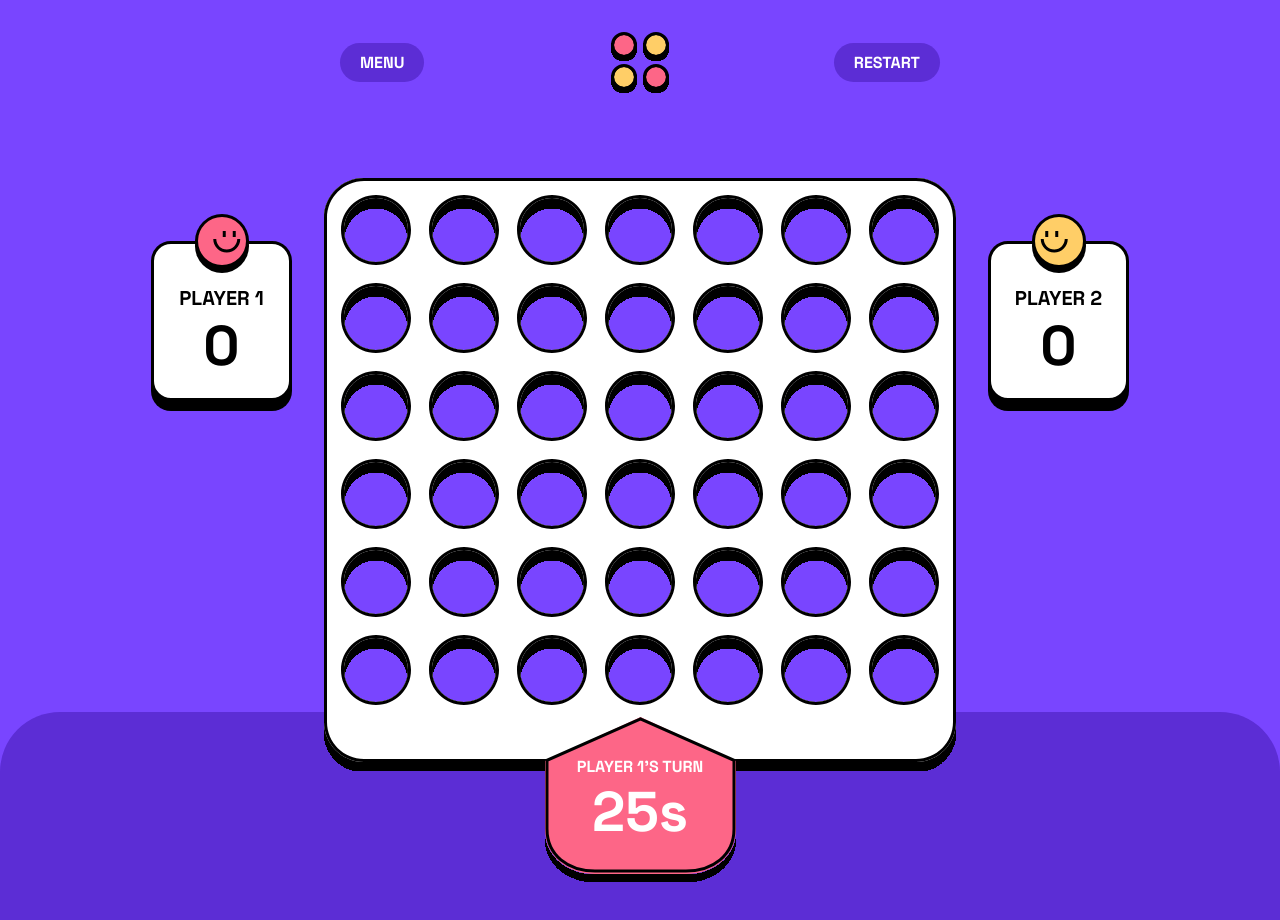
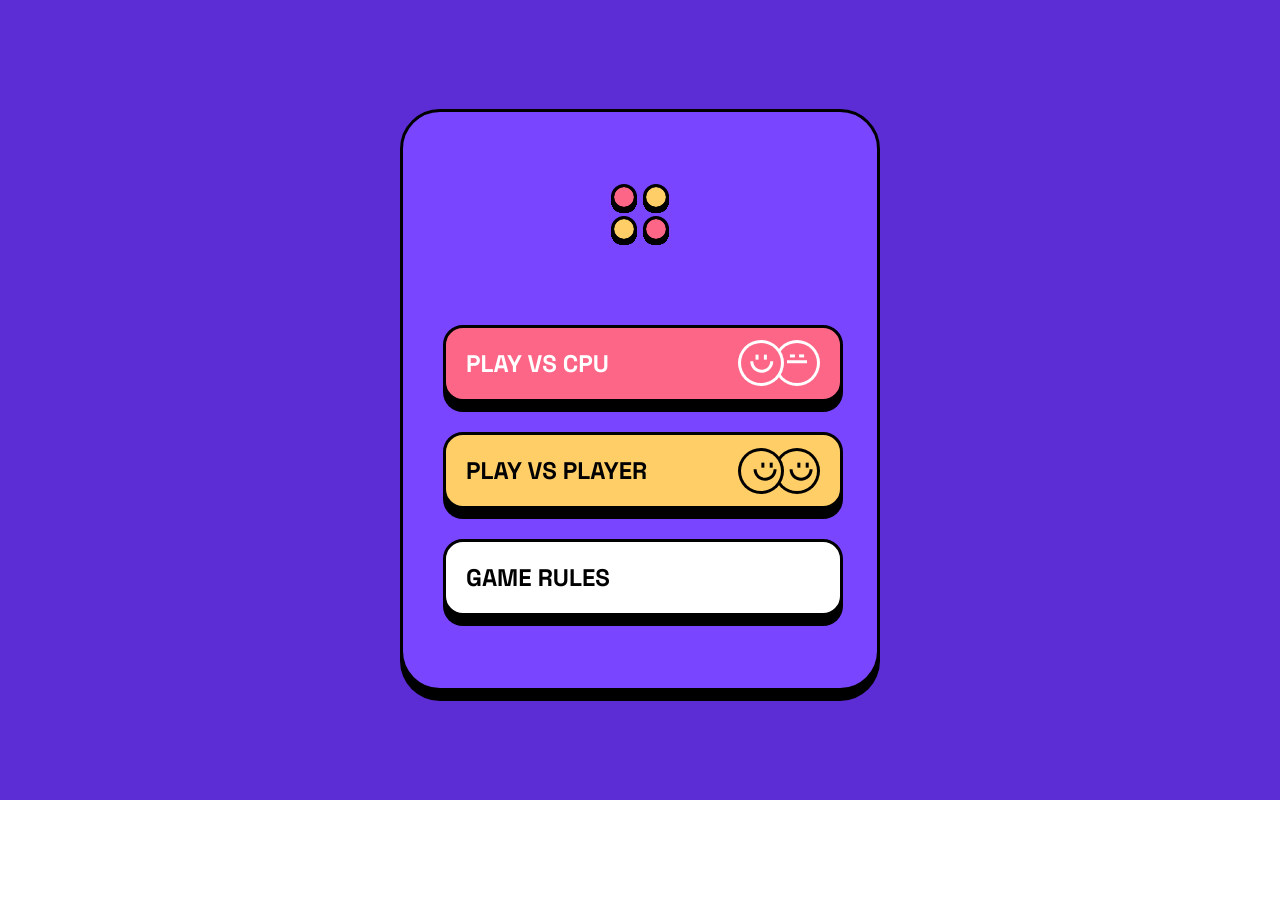
Before and after one commit to ViggieM/connect-four, a website built with Vite: page index.html in a window 1280 px wide. After the commit the page ends 800 px from the top, so only its background shows below. Built offline with nearby package versions, Linux system fonts and the light colour scheme.

Commit message:
Add the start window

```diff
--- a/index.html
+++ b/index.html
@@ -7,83 +7,70 @@
     <script type="module" src="/src/main.ts"></script>
   </head>
   <body>
-    <div class="game-wrapper">
-      <!-- Header: Menu button, logo, Restart button -->
-      <header class="game-header">
-        <button class="btn btn-nav btn-nav-default" id="menu-btn">Menu</button>
-        <img src="/src/assets/logo.svg" alt="Connect Four" class="game-logo" />
-        <button class="btn btn-nav btn-nav-default" id="restart-btn">Restart</button>
-      </header>
-
-      <!-- Main game area (players + board grid) -->
-      <div class="game">
-        <!-- Player 1 score card (left) -->
-        <div class="player-card player-card--p1">
-          <img src="/src/assets/player-1.svg" alt="" class="player-card__avatar" />
-          <div class="player-card__info">
-            <span class="player-card__name">Player 1</span>
-            <span class="player-card__score" id="p1-score">0</span>
-          </div>
+    <div class="main-menu-wrapper">
+      <div class="main-menu">
+        <img src="/src/assets/logo.svg" alt="Connect Four" class="main-menu__logo" />
+        <div class="main-menu__buttons">
+          <button class="btn btn-main-menu btn-player-vs-cpu" id="btn-vs-cpu">
+            <span class="btn-content">
+              <span>Play vs CPU</span>
+              <svg width="82" height="46" viewBox="0 0 82 46" fill="none" xmlns="http://www.w3.org/2000/svg">
+                <g id="player-vs-cpu">
+                  <circle cx="59" cy="23" r="23" fill="white"/>
+                  <g>
+                    <circle cx="59" cy="23" r="20" fill="#FD6687"/>
+                    <g>
+                      <path d="M66.0833 14.4167V17.4167H61.0833V14.4167H66.0833Z" fill="white"/>
+                      <path d="M56.9167 14.4167V17.4167H51.9167V14.4167H56.9167Z" fill="white"/>
+                      <path d="M69 20.25V23.25H49V20.25H69Z" fill="white"/>
+                    </g>
+                  </g>
+                  <circle cx="23" cy="23" r="23" fill="white"/>
+                  <g>
+                    <circle cx="23" cy="23" r="20" fill="#FD6687"/>
+                    <g>
+                      <path d="M35.25 21.2083C35.25 27.5596 30.1013 32.7083 23.75 32.7083C17.3987 32.7083 12.25 27.5596 12.25 21.2083H15.25C15.25 25.9028 19.0556 29.7083 23.75 29.7083C28.4444 29.7083 32.25 25.9028 32.25 21.2083H35.25Z" fill="white"/>
+                      <g>
+                        <path d="M20.5417 14.6667V19.6537H17.5417V14.6667H20.5417Z" fill="white"/>
+                        <path d="M28.875 14.6667V19.6537H25.875V14.6667H28.875Z" fill="white"/>
+                      </g>
+                    </g>
+                  </g>
+                </g>
+              </svg>
+            </span>
+          </button>
+          <button class="btn btn-main-menu btn-player-vs-player" id="btn-vs-player">
+            <span class="btn-content">
+              <span>Play vs Player</span>
+              <svg width="82" height="46" viewBox="0 0 82 46" fill="none" xmlns="http://www.w3.org/2000/svg">
+                <g id="player-vs-player">
+                  <circle cx="59" cy="23" r="23" fill="black"/>
+                  <circle cx="59" cy="23" r="20" fill="#FFCE67"/>
+                  <g>
+                    <path d="M74.5833 21.2083C74.5833 27.5596 69.4345 32.7083 63.0833 32.7083C56.732 32.7083 51.5833 27.5596 51.5833 21.2083H54.5833C54.5833 25.9027 58.3888 29.7083 63.0833 29.7083C67.7777 29.7083 71.5833 25.9027 71.5833 21.2083H74.5833Z" fill="black"/>
+                    <g>
+                      <path d="M62.375 14.6667V19.6537H59.375V14.6667H62.375Z" fill="black"/>
+                      <path d="M70.7083 14.6667V19.6537H67.7083V14.6667H70.7083Z" fill="black"/>
+                    </g>
+                  </g>
+                  <circle cx="23" cy="23" r="23" fill="black"/>
+                  <g>
+                    <circle cx="23" cy="23" r="20" fill="#FFCE67"/>
+                    <g>
+                      <path d="M38.5833 21.2083C38.5833 27.5596 33.4345 32.7083 27.0833 32.7083C20.732 32.7083 15.5833 27.5596 15.5833 21.2083H18.5833C18.5833 25.9027 22.3888 29.7083 27.0833 29.7083C31.7777 29.7083 35.5833 25.9027 35.5833 21.2083H38.5833Z" fill="black"/>
+                      <g>
+                        <path d="M26.375 14.6667V19.6537H23.375V14.6667H26.375Z" fill="black"/>
+                        <path d="M34.7083 14.6667V19.6537H31.7083V14.6667H34.7083Z" fill="black"/>
+                      </g>
+                    </g>
+                  </g>
+                </g>
+              </svg>
+            </span>
+          </button>
+          <button class="btn btn-main-menu btn-game-rules" id="btn-rules">Game Rules</button>
         </div>
-
-        <!-- Game board -->
-        <div class="game-board">
-          <!-- Base SVG (no marker) - visible when not hovering -->
-          <img src="/src/assets/game-board/0.svg" alt="" class="game-board__svg game-board__svg--base" />
-
-          <!-- Column marker SVGs - shown on column hover -->
-          <img src="/src/assets/game-board/1.svg" alt="" class="game-board__svg game-board__svg--col game-board__svg--col1" />
-          <img src="/src/assets/game-board/2.svg" alt="" class="game-board__svg game-board__svg--col game-board__svg--col2" />
-          <img src="/src/assets/game-board/3.svg" alt="" class="game-board__svg game-board__svg--col game-board__svg--col3" />
-          <img src="/src/assets/game-board/4.svg" alt="" class="game-board__svg game-board__svg--col game-board__svg--col4" />
-          <img src="/src/assets/game-board/5.svg" alt="" class="game-board__svg game-board__svg--col game-board__svg--col5" />
-          <img src="/src/assets/game-board/6.svg" alt="" class="game-board__svg game-board__svg--col game-board__svg--col6" />
-          <img src="/src/assets/game-board/7.svg" alt="" class="game-board__svg game-board__svg--col game-board__svg--col7" />
-
-          <!-- Invisible hover zones (7 columns) -->
-          <div class="game-board__zones">
-            <div class="game-board__zone" data-col="1"></div>
-            <div class="game-board__zone" data-col="2"></div>
-            <div class="game-board__zone" data-col="3"></div>
-            <div class="game-board__zone" data-col="4"></div>
-            <div class="game-board__zone" data-col="5"></div>
-            <div class="game-board__zone" data-col="6"></div>
-            <div class="game-board__zone" data-col="7"></div>
-          </div>
-        </div>
-
-        <!-- Player 2 score card (right) -->
-        <div class="player-card player-card--p2">
-          <img src="/src/assets/player-2.svg" alt="" class="player-card__avatar" />
-          <div class="player-card__info">
-            <span class="player-card__name">Player 2</span>
-            <span class="player-card__score" id="p2-score">0</span>
-          </div>
-        </div>
-      </div>
-
-      <!-- Turn indicator -->
-      <div class="turn-indicator-wrapper">
-        <div class="turn-indicator turn-indicator--p1" id="turn-indicator">
-          <span class="turn-indicator__label">Player 1's Turn</span>
-          <span class="turn-indicator__timer" id="turn-timer">30s</span>
-          <span class="turn-indicator__wins">Wins</span>
-          <button class="btn btn-nav btn-nav-primary turn-indicator__play-again" id="play-again-btn">Play Again</button>
-        </div>
-      </div>
-
-      <footer class="game-footer"></footer>
-
-      <!-- Pause Dialog Overlay -->
-      <div class="pause-overlay" id="pause-overlay" hidden>
-        <dialog class="pause-dialog" id="pause-dialog">
-          <h2 class="pause-dialog__title">Pause</h2>
-          <div class="pause-dialog__buttons">
-            <button class="btn btn-ingame-menu btn-continue" id="continue-btn">Continue Game</button>
-            <button class="btn btn-ingame-menu btn-restart-ingame" id="dialog-restart-btn">Restart</button>
-            <button class="btn btn-ingame-menu btn-quit" id="quit-btn">Quit Game</button>
-          </div>
-        </dialog>
       </div>
     </div>
   </body>
--- a/src/main.ts
+++ b/src/main.ts
@@ -12,6 +12,23 @@ import {
   checkDraw,
   internalRowToCssRow,
 } from './game';
+
+// Game mode type
+type GameMode = 'pvp' | 'cpu';
+
+// Get game mode from sessionStorage
+function getGameMode(): GameMode {
+  return (sessionStorage.getItem('gameMode') as GameMode) || 'pvp';
+}
+
+// Player name helpers
+function getPlayer1Name(): string {
+  return getGameMode() === 'cpu' ? 'You' : 'Player 1';
+}
+
+function getPlayer2Name(): string {
+  return getGameMode() === 'cpu' ? 'CPU' : 'Player 2';
+}
 
 // Game state
 let boardState: Board;
@@ -36,7 +53,12 @@ function updateTurnIndicator(): void {
 
   const label = indicator.querySelector('.turn-indicator__label');
   if (label) {
-    label.textContent = `Player ${currentPlayer}'s Turn`;
+    const name = currentPlayer === 1 ? getPlayer1Name() : getPlayer2Name();
+    if (name === 'You') {
+      label.textContent = 'Your Turn';
+    } else {
+      label.textContent = `${name}'s Turn`;
+    }
   }
 
   // Update styling classes - remove winner state when updating turn
@@ -53,7 +75,8 @@ function showWinnerIndicator(winner: Player): void {
 
   const label = indicator.querySelector('.turn-indicator__label');
   if (label) {
-    label.textContent = `Player ${winner}`;
+    const name = winner === 1 ? getPlayer1Name() : getPlayer2Name();
+    label.textContent = name;
   }
 
   // Add winner class for rectangular box style
@@ -205,7 +228,7 @@ function restartGame(): void {
 function openPauseDialog(): void {
   const overlay = document.getElementById('pause-overlay');
   const dialog = document.getElementById('pause-dialog') as HTMLDialogElement | null;
-  if (!overlay || !dialog || gameOver) return;
+  if (!overlay || !dialog) return;
 
   isPaused = true;
   stopTurnTimer();
@@ -357,12 +380,22 @@ function setupButtons(): void {
   }
 
   if (quitBtn) {
-    // Quit button - restart game (main menu not implemented)
     quitBtn.addEventListener('click', () => {
       closePauseDialog();
-      restartGame();
+      sessionStorage.removeItem('gameMode');
+      window.location.href = '/';
     });
   }
+}
+
+/**
+ * Set player card names based on game mode.
+ */
+function updatePlayerNames(): void {
+  const p1Name = document.getElementById('p1-name');
+  const p2Name = document.getElementById('p2-name');
+  if (p1Name) p1Name.textContent = getPlayer1Name();
+  if (p2Name) p2Name.textContent = getPlayer2Name();
 }
 
 /**
@@ -374,10 +407,35 @@ function initGame(): void {
   gameOver = false;
   setupPelletDrop();
   setupButtons();
+  updatePlayerNames();
   updateTurnIndicator();
   updateScoreDisplay();
   startTurnTimer();
 }
 
-// Initialize when DOM is ready
-document.addEventListener('DOMContentLoaded', initGame);
+/**
+ * Set up event handlers for main menu buttons.
+ */
+function setupMainMenu(): void {
+  const btnVsCpu = document.getElementById('btn-vs-cpu');
+  const btnVsPlayer = document.getElementById('btn-vs-player');
+
+  btnVsCpu?.addEventListener('click', () => {
+    sessionStorage.setItem('gameMode', 'cpu');
+    window.location.href = '/game.html';
+  });
+
+  btnVsPlayer?.addEventListener('click', () => {
+    sessionStorage.setItem('gameMode', 'pvp');
+    window.location.href = '/game.html';
+  });
+}
+
+// Initialize when DOM is ready - detect which page we're on
+document.addEventListener('DOMContentLoaded', () => {
+  if (document.querySelector('.main-menu')) {
+    setupMainMenu();
+  } else if (document.querySelector('.game-wrapper')) {
+    initGame();
+  }
+});
--- a/src/styles/buttons.css
+++ b/src/styles/buttons.css
@@ -27,13 +27,19 @@
    =================== */
 
 .btn-main-menu {
+  position: relative;
   font-size: var(--text-preset-2-size);
   line-height: var(--text-preset-2-line-height);
   padding: var(--spacing-250);
   border-radius: var(--radius-20);
-  width: 400px;
-  min-height: 72px;
+  width: 100%;
   box-shadow: var(--shadow-button-default);
+}
+
+@media (min-width: 481px) {
+  .btn-main-menu {
+    min-width: 400px;
+  }
 }
 
 .btn-main-menu:hover,
@@ -62,15 +68,21 @@
 .btn-game-rules {
   background-color: var(--color-neutral-0);
   color: var(--color-neutral-950);
+  justify-content: flex-start;
 }
 
 /* Button content layout for buttons with icons */
 .btn-content {
-  display: flex;
-  align-items: center;
-  justify-content: space-between;
+  display: block;
   width: 100%;
-  gap: var(--spacing-200);
+  text-align: left;
+}
+
+.btn-content svg {
+  position: absolute;
+  right: var(--spacing-250);
+  top: 50%;
+  transform: translateY(-50%);
 }
 
 /* ===================
--- a/src/styles/index.css
+++ b/src/styles/index.css
@@ -9,6 +9,7 @@
 
 /* Components */
 @import './buttons.css';
+@import './main-menu.css';
 @import './game-board.css';
 @import './player-card.css';
 @import './turn-indicator.css';
--- a/src/styles/layout.css
+++ b/src/styles/layout.css
@@ -23,7 +23,7 @@
   width: 632px;
   max-width: 100%;
   margin: auto auto var(--spacing-600);
-  padding: var(--spacing-400) var(--spacing-200) 0;
+  padding: var(--spacing-400) 0;
 }
 
 .game-header > :first-child {
--- /dev/null
+++ b/src/styles/main-menu.css
@@ -0,0 +1,44 @@
+/* ABOUTME: Main menu styles for the game's landing page */
+/* ABOUTME: Contains wrapper, card, logo and button layout styles */
+
+.main-menu-wrapper {
+  min-height: 100vh;
+  display: flex;
+  align-items: center;
+  justify-content: center;
+  background-color: var(--color-indigo-700);
+  padding: var(--spacing-250);
+}
+
+.main-menu {
+  background-color: var(--color-indigo-500);
+  padding: var(--spacing-500) var(--spacing-300);
+  display: flex;
+  flex-direction: column;
+  align-items: center;
+  gap: var(--spacing-600);
+  width: 100%;
+  max-width: 480px;
+}
+
+@media (min-width: 481px) {
+  .main-menu {
+    border: 3px solid var(--color-neutral-950);
+    border-radius: var(--radius-40);
+    box-shadow: var(--shadow-button-default);
+    padding: var(--spacing-900) var(--spacing-500);
+    gap: var(--spacing-1000);
+  }
+}
+
+.main-menu__logo {
+  width: 58px;
+  height: 61px;
+}
+
+.main-menu__buttons {
+  display: flex;
+  flex-direction: column;
+  gap: var(--spacing-375);
+  width: 100%;
+}
--- a/src/styles/responsive.css
+++ b/src/styles/responsive.css
@@ -11,6 +11,7 @@
     margin-bottom: var(--spacing-200);
     width: 100%;
     max-width: 632px;
+    padding: var(--spacing-400) var(--spacing-200) 0;
   }
 
   .game {
@@ -91,6 +92,9 @@
    =================== */
 
 @media (max-width: 480px) {
+  .main-menu-wrapper {
+    background-color: var(--color-indigo-500);
+  }
   .game {
     padding-top: var(--spacing-200);
   }
```
Also changed, not shown: CLAUDE.md (+9 -1 lines), game.html (added, +90 -0 lines).
